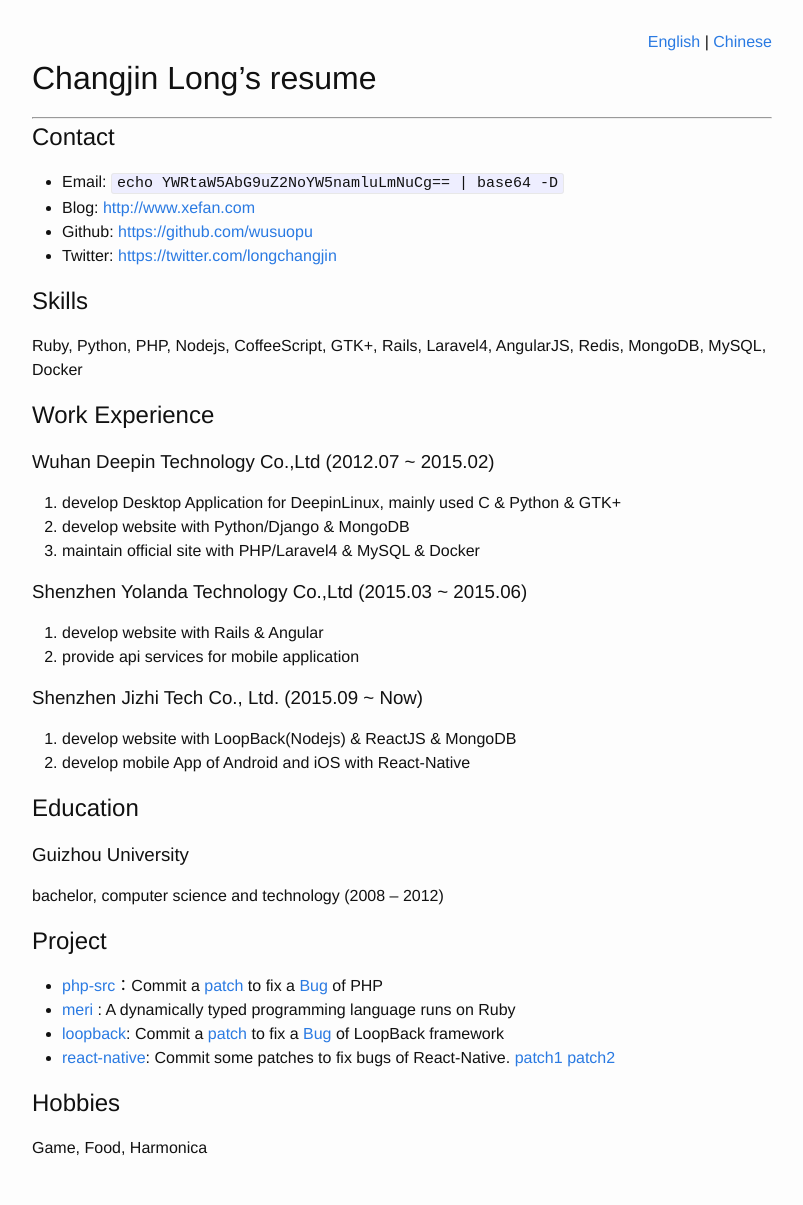
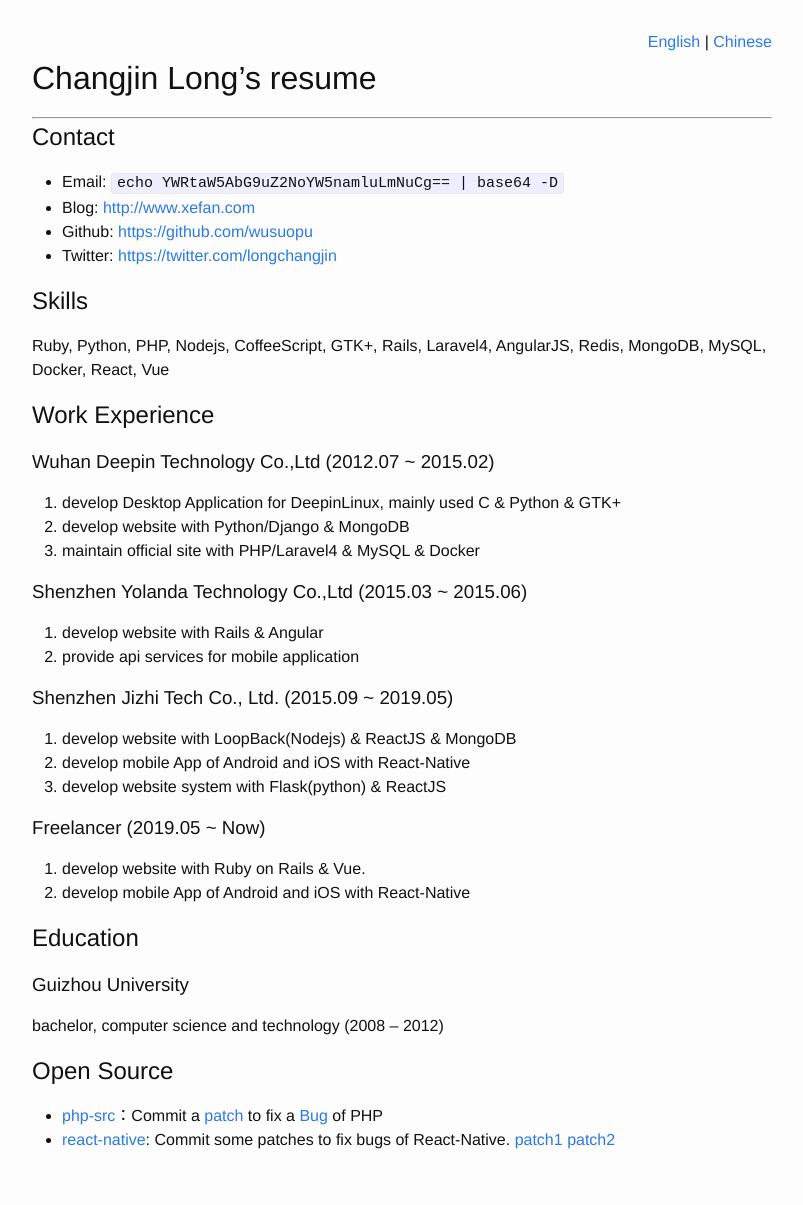
Before and after one commit to wusuopu/myown-resume, a Jekyll site: the page built from index.md, in a window 1280 px wide. Shown: the whole page, without its empty margins (238-1041 px from the left). Built offline with Jekyll 4.4.1, drawn with Linux system fonts in a browser that asks for light colours.

Commit message:
Update resume

```diff
--- a/index.md
+++ b/index.md
@@ -17,7 +17,7 @@ title: Changjin Long's resume
 
 
 ## Skills
-Ruby, Python, PHP, Nodejs, CoffeeScript, GTK+, Rails, Laravel4, AngularJS, Redis, MongoDB, MySQL, Docker
+Ruby, Python, PHP, Nodejs, CoffeeScript, GTK+, Rails, Laravel4, AngularJS, Redis, MongoDB, MySQL, Docker, React, Vue
 
 
 ## Work Experience
@@ -32,8 +32,13 @@ Ruby, Python, PHP, Nodejs, CoffeeScript, GTK+, Rails, Laravel4, AngularJS, Redis
 2. provide api services for mobile application
 
 
-### Shenzhen Jizhi Tech Co., Ltd. (2015.09 ~ Now)
+### Shenzhen Jizhi Tech Co., Ltd. (2015.09 ~ 2019.05)
 1. develop website with LoopBack(Nodejs) & ReactJS & MongoDB
+2. develop mobile App of Android and iOS with React-Native
+3. develop website system with Flask(python) & ReactJS
+
+### Freelancer (2019.05 ~ Now)
+1. develop website with Ruby on Rails & Vue.
 2. develop mobile App of Android and iOS with React-Native
 
 
@@ -43,12 +48,6 @@ Ruby, Python, PHP, Nodejs, CoffeeScript, GTK+, Rails, Laravel4, AngularJS, Redis
   bachelor, computer science and technology (2008 – 2012)
 
 
-## Project
+## Open Source
 - [php-src](https://github.com/php/php-src)：Commit a [patch](http://git.php.net/?p=php-src.git;a=commit;h=72976e2497f963b7f203443f9881d52e0ff97962) to fix a [Bug](https://bugs.php.net/bug.php?id=66606) of PHP
-- [meri](https://github.com/wusuopu/meri) : A dynamically typed programming language runs on Ruby
-- [loopback](https://github.com/strongloop/loopback): Commit a [patch](https://github.com/strongloop/loopback/commit/14e6ec554a735fb75e4340b5af26f9618c4df315) to fix a [Bug](https://github.com/strongloop/loopback/issues/1689) of LoopBack framework
 - [react-native](https://github.com/facebook/react-native): Commit some patches to fix bugs of React-Native. [patch1](https://github.com/facebook/react-native/commit/97741af8b99ea8e443d41b80c4d9a8fd843a96ab) [patch2](https://github.com/facebook/react-native/commit/97b8a57bdbbf462aaef807991eea22665f0662c9)
-
-
-## Hobbies
-Game, Food, Harmonica
```
Also changed, not shown: index.zh-CN.md (+8 -9 lines).
